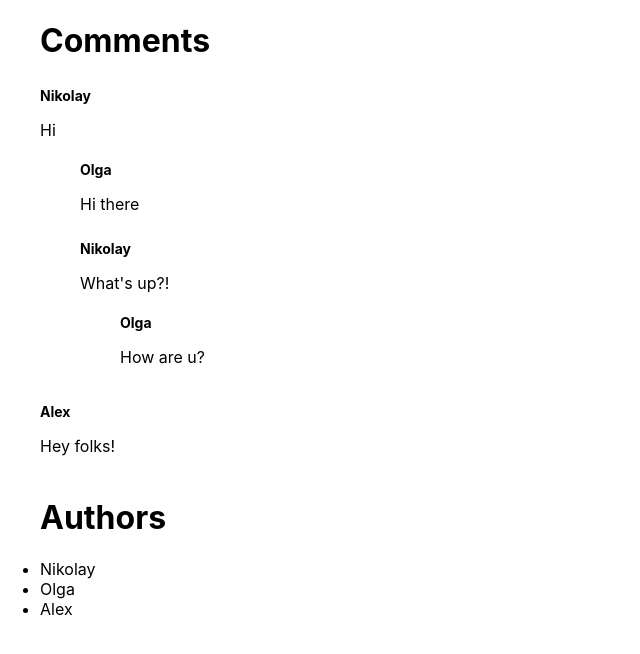
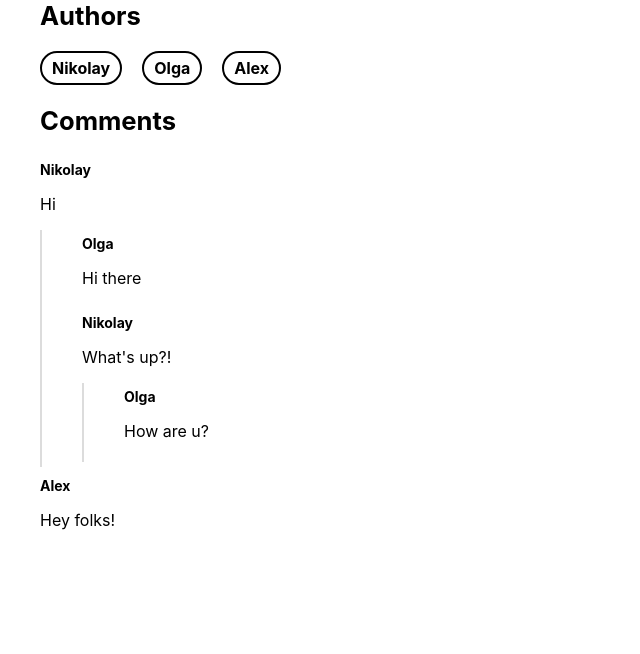
Before and after one commit to OlegGorohov/Comments, a React (Create React App) app: page / in a window 1280 px wide. Shown: the top 654 px of the page, without its empty margins (0-640 px from the left). Built offline with nearby package versions, Linux system fonts and the light colour scheme.

Commit message:
Styles improvements

```diff
--- /dev/null
+++ b/src/components/Authors/Authors.css
@@ -0,0 +1,25 @@
+.authors {
+  display: flex;
+  padding-left: 40px;
+  margin-bottom: 20px;
+}
+
+.authors__author {
+  margin-right: 20px;
+}
+
+.author {
+  color: #000;
+  padding: 5px 10px;
+  border: 2px solid;
+  border-radius: 20px;
+  cursor: pointer;
+  font-weight: 700;
+}
+
+.author:hover,
+.author--active {
+  background: #1e90ff;
+  color: #fff;
+  border-color: #1e90ff;
+}
--- /dev/null
+++ b/src/components/Authors/Authors.tsx
@@ -0,0 +1,47 @@
+import React, { Dispatch, SetStateAction, useEffect, useState } from "react";
+import { CommentDTO } from "dtos/CommentDTO";
+import { getAuthorsFromResponse } from "utils/main";
+import "./Authors.css";
+import clsx from "clsx";
+
+interface Props {
+  response: CommentDTO[];
+  activeAuthor: string;
+  setActiveAuthor: Dispatch<SetStateAction<string>>;
+}
+
+export const Authors: React.FC<Props> = ({
+  response,
+  activeAuthor,
+  setActiveAuthor,
+}) => {
+  const [authorsList, setAuthorsList] = useState<string[] | null>(null);
+
+  const handleClick = (author: string) => {
+    setActiveAuthor(author);
+  };
+
+  useEffect(() => {
+    setAuthorsList(getAuthorsFromResponse(response));
+  }, [response]);
+
+  return (
+    <div className='authors'>
+      {authorsList &&
+        authorsList.length > 0 &&
+        authorsList?.map((author) => {
+          return (
+            <div
+              className={clsx("author", "authors__author", {
+                "author--active": author === activeAuthor,
+              })}
+              onClick={() => handleClick(author)}
+              key={author}
+            >
+              {author}
+            </div>
+          );
+        })}
+    </div>
+  );
+};
--- a/src/components/AuthorsList/AuthorsList.tsx
+++ /dev/null
@@ -1,36 +0,0 @@
-import React, { Dispatch, SetStateAction, useEffect, useState } from "react";
-import { CommentDTO } from "dtos/CommentDTO";
-import { getAuthorsFromResponse } from "utils/main";
-
-interface Props {
-  response: CommentDTO[];
-  setActiveAuthor: Dispatch<SetStateAction<string>>;
-}
-
-export const AuthorsList: React.FC<Props> = ({ response, setActiveAuthor }) => {
-  const [authorsList, setAuthorsList] = useState<string[] | null>(null);
-
-  const handleClick = (author: string) => {
-    setActiveAuthor(author);
-  };
-
-  useEffect(() => {
-    setAuthorsList(getAuthorsFromResponse(response));
-  }, [response]);
-
-  return (
-    <div className='authors'>
-      {authorsList && authorsList.length > 0 && (
-        <ul>
-          {authorsList?.map((author) => {
-            return (
-              <li onClick={() => handleClick(author)} key={author}>
-                {author}
-              </li>
-            );
-          })}
-        </ul>
-      )}
-    </div>
-  );
-};
--- a/src/components/Comment/Comment.css
+++ b/src/components/Comment/Comment.css
@@ -1,5 +1,9 @@
 .comment {
   padding: 5px 5px 5px 40px;
+}
+
+.comment .comment {
+  border-left: 2px solid #dcdcdc;
 }
 
 .comment__author {
@@ -12,6 +16,9 @@
 }
 
 .comment__text {
-  font-size: 12px;
-  font-weight: 700;
+  font-size: 16px;
 }
+
+.comment__text--active {
+  color: #1e90ff;
+}
--- a/src/components/Comment/Comment.tsx
+++ b/src/components/Comment/Comment.tsx
@@ -20,7 +20,13 @@ export const Comment: React.FC<Props> = ({ response, activeAuthor }) => {
       >
         {author}
       </div>
-      <p>{message}</p>
+      <div
+        className={clsx("comment__text", {
+          "comment__text--active": author === activeAuthor,
+        })}
+      >
+        <p>{message}</p>
+      </div>
       {comments?.length > 0 &&
         comments.map((comment: CommentDTO, index: number) => (
           <Comment
--- a/src/components/Comments/Comments.css
+++ b/src/components/Comments/Comments.css
@@ -1,3 +1,6 @@
 .comments__title {
+  font-size: 1.6rem;
+  font-weight: 700;
+  margin-bottom: 20px;
   padding-left: 40px;
 }
--- a/src/components/Comments/Comments.tsx
+++ b/src/components/Comments/Comments.tsx
@@ -2,7 +2,7 @@ import React, { useEffect, useState } from "react";
 import { Comment } from "components/Comment/Comment";
 import { commentsControl } from "service";
 import { CommentDTO } from "dtos/CommentDTO";
-import { AuthorsList } from "components/AuthorsList/AuthorsList";
+import { Authors } from "components/Authors/Authors";
 import "./Comments.css";
 
 export const Comments: React.FC = () => {
@@ -18,8 +18,16 @@ export const Comments: React.FC = () => {
   if (commentsList && commentsList.length > 0) {
     return (
       <div className='comments'>
+        <div className='comments__authors'>
+          <div className='comments__title'>Authors</div>
+          <Authors
+            response={commentsList}
+            activeAuthor={activeAuthor}
+            setActiveAuthor={setActiveAuthor}
+          />
+        </div>
         <div className='comments__list'>
-          <h1 className='comments__title'>Comments</h1>
+          <div className='comments__title'>Comments</div>
           {commentsList.map((comment: CommentDTO, index: number) => {
             const { author } = comment;
 
@@ -32,13 +40,6 @@ export const Comments: React.FC = () => {
             );
           })}
         </div>
-        <div className='comments__authors'>
-          <h1 className='comments__title'>Authors</h1>
-          <AuthorsList
-            response={commentsList}
-            setActiveAuthor={setActiveAuthor}
-          />
-        </div>
       </div>
     );
   }
```
